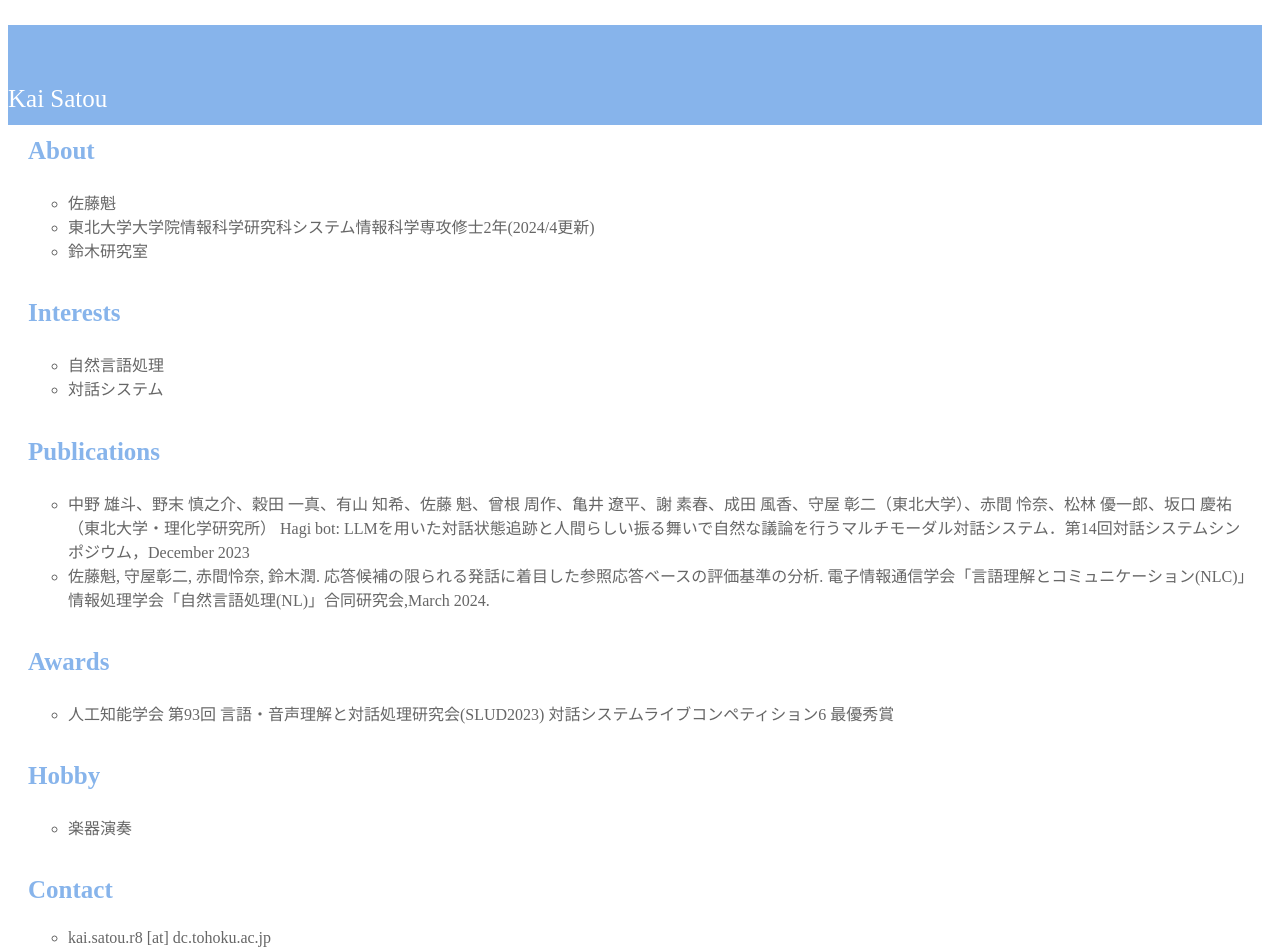
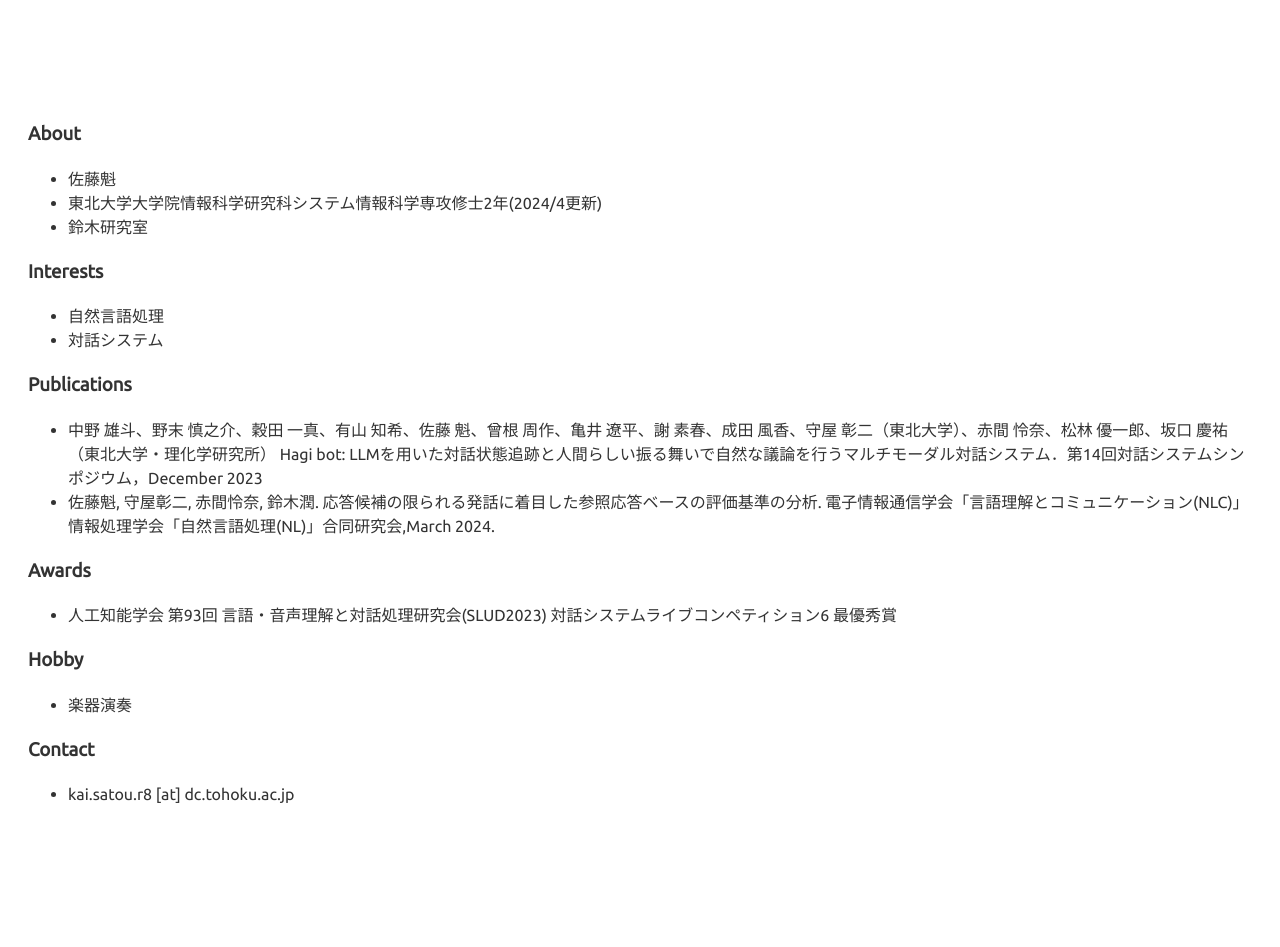
Before and after one commit to kaikaikaikaikaikaikaikai/kaikaikaikaikaikaikaikai.github.io, a plain HTML site: page index.html in a window 1280 px wide. After the commit the page ends 806 px from the top, so only its background shows below. Drawn offline with Linux system fonts and the light colour scheme.

Commit message:
Update stylesheet.css

```diff
--- a/stylesheet.css
+++ b/stylesheet.css
@@ -1,25 +1,35 @@
-.head_bar {
-    width:98%;
-    height:100px;
-    background: #87b4eb;
-    color:white;
-    font-size:25px;
-    font-family: serif;
-    position: absolute;
+/* Ubuntu, Ubuntu */
+@import url(https://fonts.googleapis.com/css?family=Ubuntu);
+@import url(https://fonts.googleapis.com/css?family=Ubuntu+Mono);
+
+body {
+  font-family: "Ubuntu", sans-serif;
+  font-weight: 300;
+  color: #333;
+  line-height: 1.5;
+  font-size: 16px;
 }
 
-h3 {
-   font-family: serif;
-    color: #87b4eb;
-    font-size: 25px;
-    padding-top: 1%;
+a,
+a:hover {
+  color: #a00;
+  text-decoration: none;
 }
 
-li {
-    color: #666666;
+html,
+button,
+input,
+select,
+textarea {
+  color: #222;
 }
 
-ul {
-    padding-top: -1%;
-    list-style-type: circle
+::-moz-selection {
+  background: #b3d4fc;
+  text-shadow: none;
 }
+
+::selection {
+  background: #b3d4fc;
+  text-shadow: none;
+}
```
